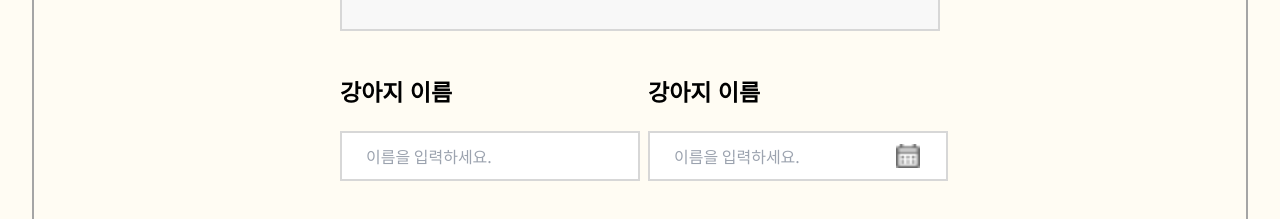
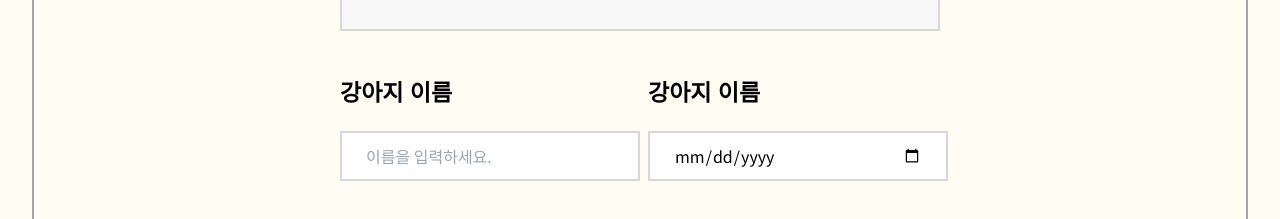
Before and after one commit to Alizarbukhari/Modney-Pet-main, a Next.js app: page /main in a window 1280 px wide. Shown: the part 5100-5319 px from the top of the page. Built offline with nearby package versions, Linux system fonts and the light colour scheme; a web font is replaced by a local one; what @radix-ui/themes would draw is missing.

Commit message:
make some awsom file

```diff
--- /dev/null
+++ b/app/api/test/rout.js
@@ -0,0 +1,5 @@
+import { NextResponse } from 'next/server';
+
+export function GET() {
+  return NextResponse.json({ message: 'Hello, world!' });
+}
--- a/components/body/body_farm_content.jsx
+++ b/components/body/body_farm_content.jsx
@@ -1,9 +1,27 @@
 "use client"
 import Image from "next/image";
-import { useState } from "react";
+import { useState,useRef } from "react";
 
 export default function Body_Form_Content() {
     const [selectedImage, setSelectedImage] = useState(false)
+    const [dob,setDob] = useState("")
+    const dateInputRef= useRef(null)
+    const handleDateChange = (e) => {
+        setDob(e.target.value);
+      };
+
+      const handleCalendarClick = () => {
+        // Trigger the hidden date input to open the date picker
+        if (dateInputRef.current) {
+          // showPicker() is supported in some browsers; fallback to click()
+          if (typeof dateInputRef.current.showPicker === "function") {
+            dateInputRef.current.showPicker();
+          } else {
+            dateInputRef.current.click();
+          }
+        }
+      };
+
 
     const handleImageUpload = (e) => {
         const file = e.target.files[0];
@@ -71,16 +89,25 @@ export default function Body_Form_Content() {
                     <div className='flex flex-col gap-[20px]'>
                         <div className='md:text-[23px] text-[12px] noto-sans-kr-bold'>강아지 이름 </div>
                         <div className='relative '>
-                            <input type="text" placeholder='이름을 입력하세요.'
-                                className='md:w-[300px] placeholder:text-start w-[140px] md:h-[50px] border-[2px] px-6 border-[#D7D7D7] md:placeholder:text-[16px] placeholder:text-[10px]' />
+                            <input type="date"
+                            placeholder='이름을 입력하세요.'
+                                className='md:w-[300px] placeholder:text-start w-[140px] md:h-[50px] border-[2px] px-6 border-[#D7D7D7] md:placeholder:text-[16px] placeholder:text-[10px]'
 
-                            <div className="md:w-[24px] absolute right-2 md:right-7 top-1/2 transform -translate-y-1/2 md:h-[24px] w-[12px] h-[12px] "> <Image
+                                onChange={handleDateChange}
+                                ref={dateInputRef}
+                                />
+
+                            <div className="md:w-[24px] absolute right-2 md:right-7 top-1/2 transform -translate-y-1/2 md:h-[24px] w-[12px] h-[12px] "
+                                    onClick={handleCalendarClick}
+
+                            >
+                            {/* <Image
                                 src={`/calender.png`}
                                 alt="calender"
                                 height={12}
                                 width={12}
                                 className=" w-full h-full "
-                            />
+                            /> */}
                             </div>
                         </div>
 
--- a/components/mainPost.jsx
+++ b/components/mainPost.jsx
@@ -27,7 +27,7 @@ export default function MainPost() {
       content: "공지사항 내용이 여기에 표시됩니다. 더 자세한 내용을 확인하실 수 있습니다.",
     },
     {
-      title: "동해물과 백두산이 마르고 닳도록 하나님이 보우하사 우리나라 만세",
+      title: "동해물과 백두산이 마르고 닳도록 하나님이 보우하사 우리나라 만세 ",
       content: "공지사항 내용이 여기에 표시됩니다. 더 자세한 내용을 확인하실 수 있습니다.",
     },
     {
@@ -51,7 +51,7 @@ export default function MainPost() {
       content: "공지사항 내용이 여기에 표시됩니다. 더 자세한 내용을 확인하실 수 있습니다.",
     },
     {
-      title: "동해물과 백두산이 마르고 닳도록 하나님이 보우하사 우리나라 만세",
+      title: "동해물과 백두산이 마르고 닳도록 하나님이 보우하사 우리나라 만세 ",
       content: "공지사항 내용이 여기에 표시됩니다. 더 자세한 내용을 확인하실 수 있습니다.",
     },
   ]
```
Also changed, not shown: utils/supabase/middleware.js (+25 -18 lines).
